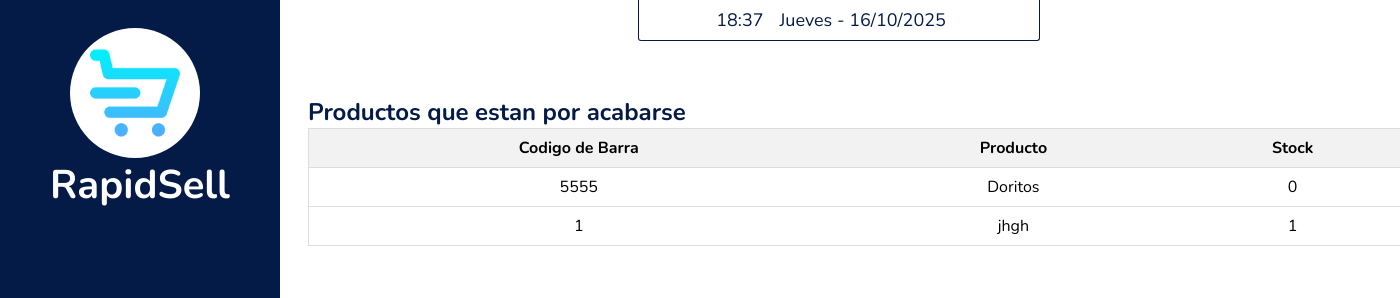
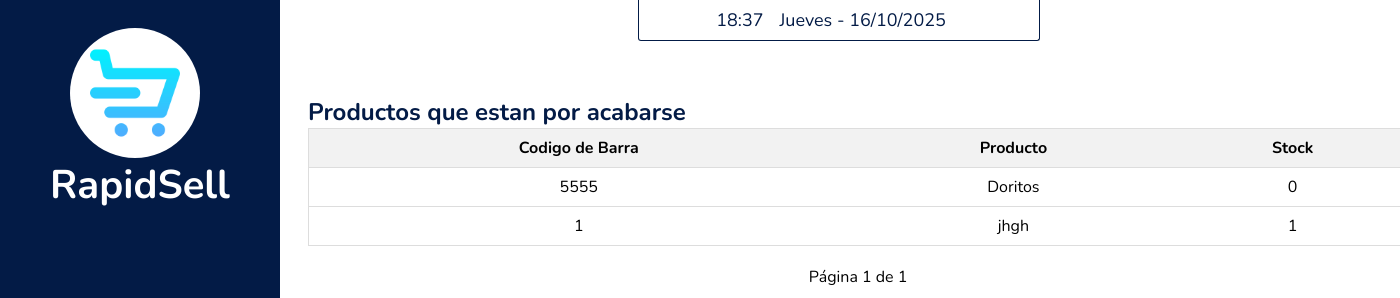
Before and after one commit to Oliweb19/RapidSell, a PHP site: page / in a window 1400 px wide. Shown: the top 298 px of the page. Run offline with PHP 8.4, Linux system fonts and the light colour scheme; data comes from the database, SQL or seed files in the repository; some libraries are stand-ins or nearby versions.

Commit message:
Acomodado esteticamente

```diff
--- a/index.php
+++ b/index.php
@@ -156,6 +156,8 @@
                 <h3>
                   <?php
                     $fecha = date("d/m/Y");
+                    // Si enviaron una fecha por POST la usamos, si no usamos la fecha de hoy
+                    $date = (isset($_POST['date']) && !empty(trim($_POST['date']))) ? trim($_POST['date']) : $fecha;
                     $dias = array(
                       'Monday' => 'Lunes',
                       'Tuesday' => 'Martes',
@@ -174,6 +176,23 @@
             <div class="cont-bars">
                 <div class="bars-products">
                     <h2>Productos que estan por acabarse</h2>
+                    <?php
+                      // Paginador
+                      $pagina = isset($_GET['pagina']) ? (int)$_GET['pagina'] : 1;
+                      $por_pagina = 5;
+                      $inicio = ($pagina - 1) * $por_pagina;
+
+                      // Contar total de productos
+                      $sql_total = "SELECT COUNT(*) as total FROM productos WHERE stock <= 5 AND estatus = 1";
+                      $res_total = mysqli_query($conexion, $sql_total);
+                      $row_total = mysqli_fetch_assoc($res_total);
+                      $total_productos = $row_total['total'];
+                      $total_paginas = ceil($total_productos / $por_pagina);
+
+                      // Obtener productos de la página actual
+                      $sql = "SELECT * FROM productos WHERE stock <= 5 AND estatus = 1 LIMIT $inicio, $por_pagina";
+                      $resultado = mysqli_query($conexion, $sql);
+                    ?>
                     <table class="index-tabla">
                         <thead>
                           <tr>
@@ -183,8 +202,8 @@
                           </tr>
                         </thead>
                         <?php
-                          $sql = "SELECT * FROM productos WHERE stock <= 5 AND estatus = 1";
-                          $resultado = mysqli_query($conexion,$sql);
+                          /*$sql = "SELECT * FROM productos WHERE stock <= 5 AND estatus = 1";
+                          $resultado = mysqli_query($conexion,$sql);*/
 
                           while($mostrar = mysqli_fetch_array($resultado)){
                         ?>
@@ -199,6 +218,19 @@
                           }
                         ?>
                       </table>
+                      <div style="margin-top:20px; text-align:center;">
+                        <?php if($pagina > 1){ ?>
+                          <a href="?pagina=<?php echo $pagina-1; ?>" class="btn-paginador" title="Anterior">
+                            <i class="fa-solid fa-chevron-left paginador-flecha"></i>
+                          </a>
+                        <?php } ?>
+                        <span style="margin:0 10px;">Página <?php echo $pagina; ?> de <?php echo $total_paginas; ?></span>
+                        <?php if($pagina < $total_paginas){ ?>
+                          <a href="?pagina=<?php echo $pagina+1; ?>" class="btn-paginador" title="Siguiente">
+                            <i class="fa-solid fa-chevron-right paginador-flecha"></i>
+                          </a>
+                        <?php } ?>
+                      </div>
                 </div>
                 <div class="cont-2div">
                     <div class="bars-comprador">
@@ -320,7 +352,6 @@
                               </tr>
                             </thead>
                             <?php
-                              $date = $_POST['date'];
 
                               $sql = "SELECT SUM(total_pagar), metodo_pago, fecha FROM ventas
                               WHERE fecha LIKE '%$date%'
```
